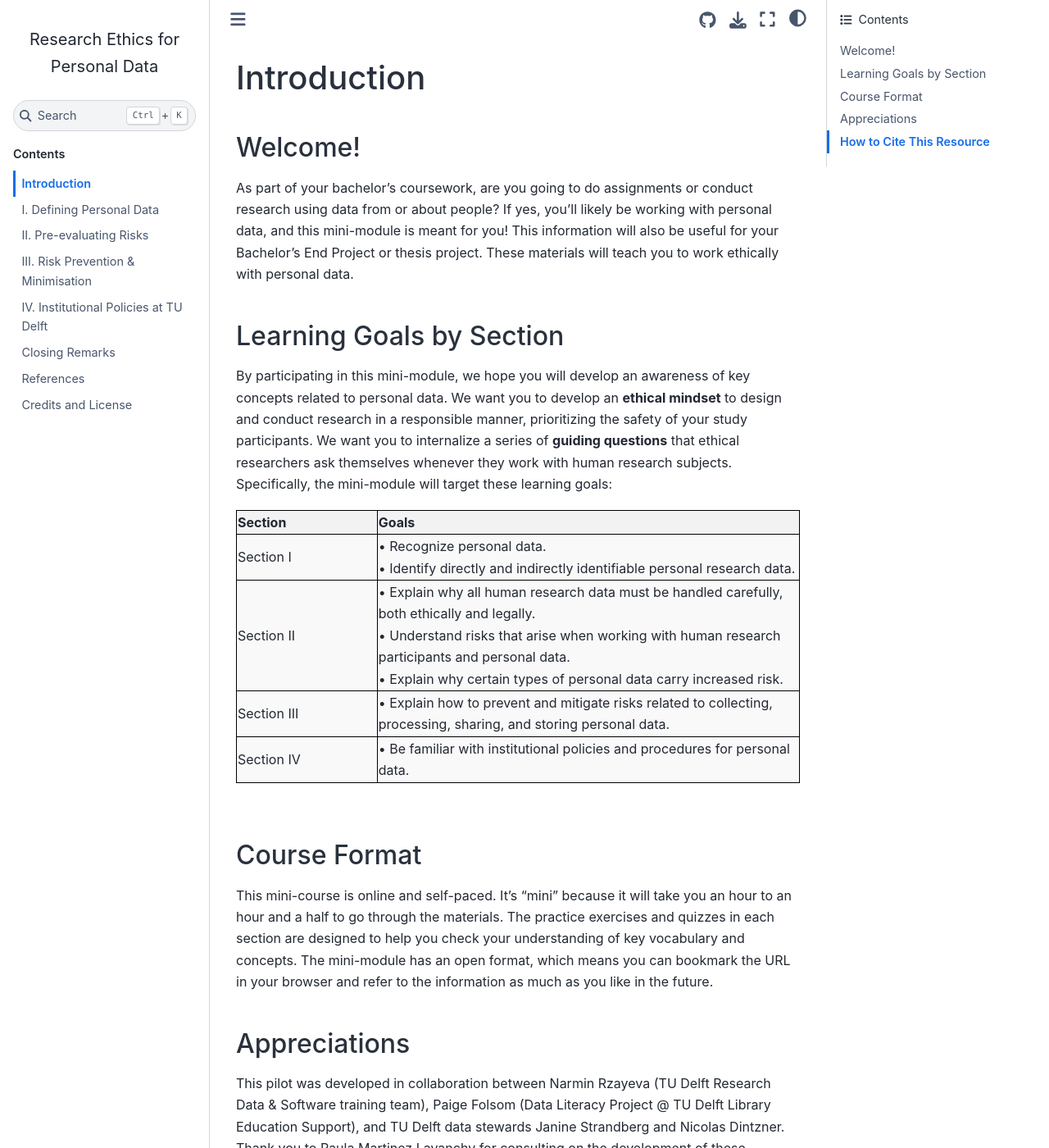
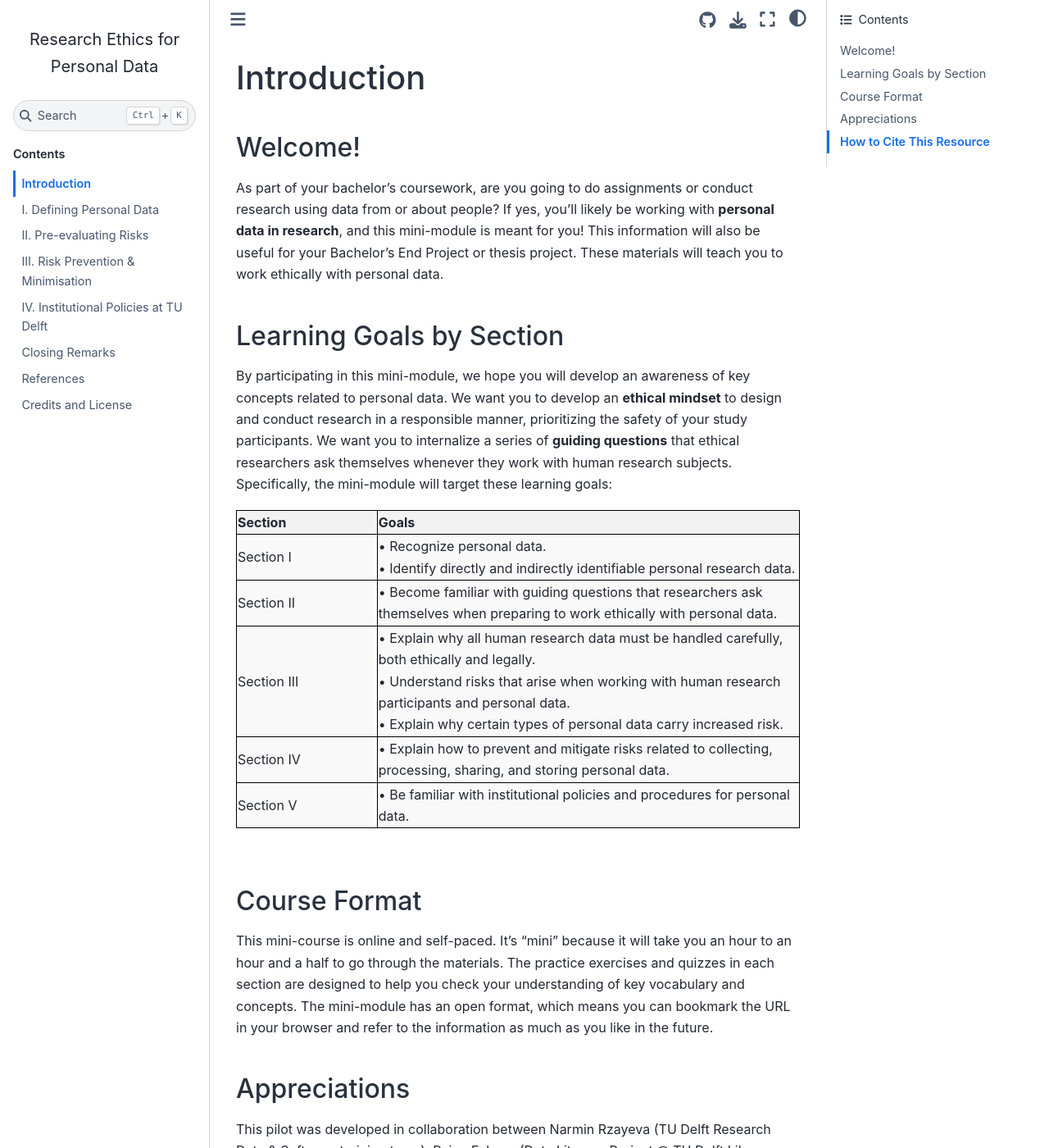
Before and after one commit to tu-delft-library/BSc_Research_Ethics_for_Personal_Data, a Jupyter Book: the page built from book/home.md, in a window 1280 px wide and 1400 px high. Shown: the whole window at 82% size. Built offline with Jupyter Book 1.0.4 settings and Sphinx 7.4.7 and the Sphinx Book theme 1.1.4, drawn with Linux system fonts in a browser that asks for light colours; comment, search, counter and statistics services are not loaded.

Commit message:
added a section to the learning targets

```diff
--- a/book/home.md
+++ b/book/home.md
@@ -2,7 +2,7 @@
 
 ## Welcome!
 
-As part of your bachelor's coursework, are you going to do assignments or conduct research using data from or about people?  If yes, you'll likely be working with personal data, and this mini-module is meant for you! This information will also be useful for your Bachelor's End Project or thesis project. These materials will teach you to work ethically with personal data.
+As part of your bachelor's coursework, are you going to do assignments or conduct research using data from or about people?  If yes, you'll likely be working with **personal data in research**, and this mini-module is meant for you! This information will also be useful for your Bachelor's End Project or thesis project. These materials will teach you to work ethically with personal data.
 
 
 
@@ -27,6 +27,13 @@ By participating in this mini-module, we hope you will develop an awareness of k
   <tr style="background-color: #f9f9f9;">
     <td style="border: 1px solid black; width: 25%;">Section II</td>
     <td style="border: 1px solid black;">
+      • Become familiar with guiding questions that researchers ask themselves when preparing to work ethically with personal data.<br>
+    </td>
+  </tr>
+
+  <tr style="background-color: #f9f9f9;">
+    <td style="border: 1px solid black; width: 25%;">Section III</td>
+    <td style="border: 1px solid black;">
       • Explain why all human research data must be handled carefully, both ethically and legally.<br>
       • Understand risks that arise when working with human research participants and personal data.<br>
       • Explain why certain types of personal data carry increased risk.
@@ -34,14 +41,14 @@ By participating in this mini-module, we hope you will develop an awareness of k
   </tr>
 
   <tr style="background-color: #f9f9f9;">
-    <td style="border: 1px solid black; width: 25%;">Section III</td>
+    <td style="border: 1px solid black; width: 25%;">Section IV</td>
     <td style="border: 1px solid black;">
       • Explain how to prevent and mitigate risks related to collecting, processing, sharing, and storing personal data.
     </td>
   </tr>
 
   <tr style="background-color: #f9f9f9;">
-    <td style="border: 1px solid black; width: 25%;">Section IV</td>
+    <td style="border: 1px solid black; width: 25%;">Section V</td>
     <td style="border: 1px solid black;">
       • Be familiar with institutional policies and procedures for personal data.
     </td>
```
